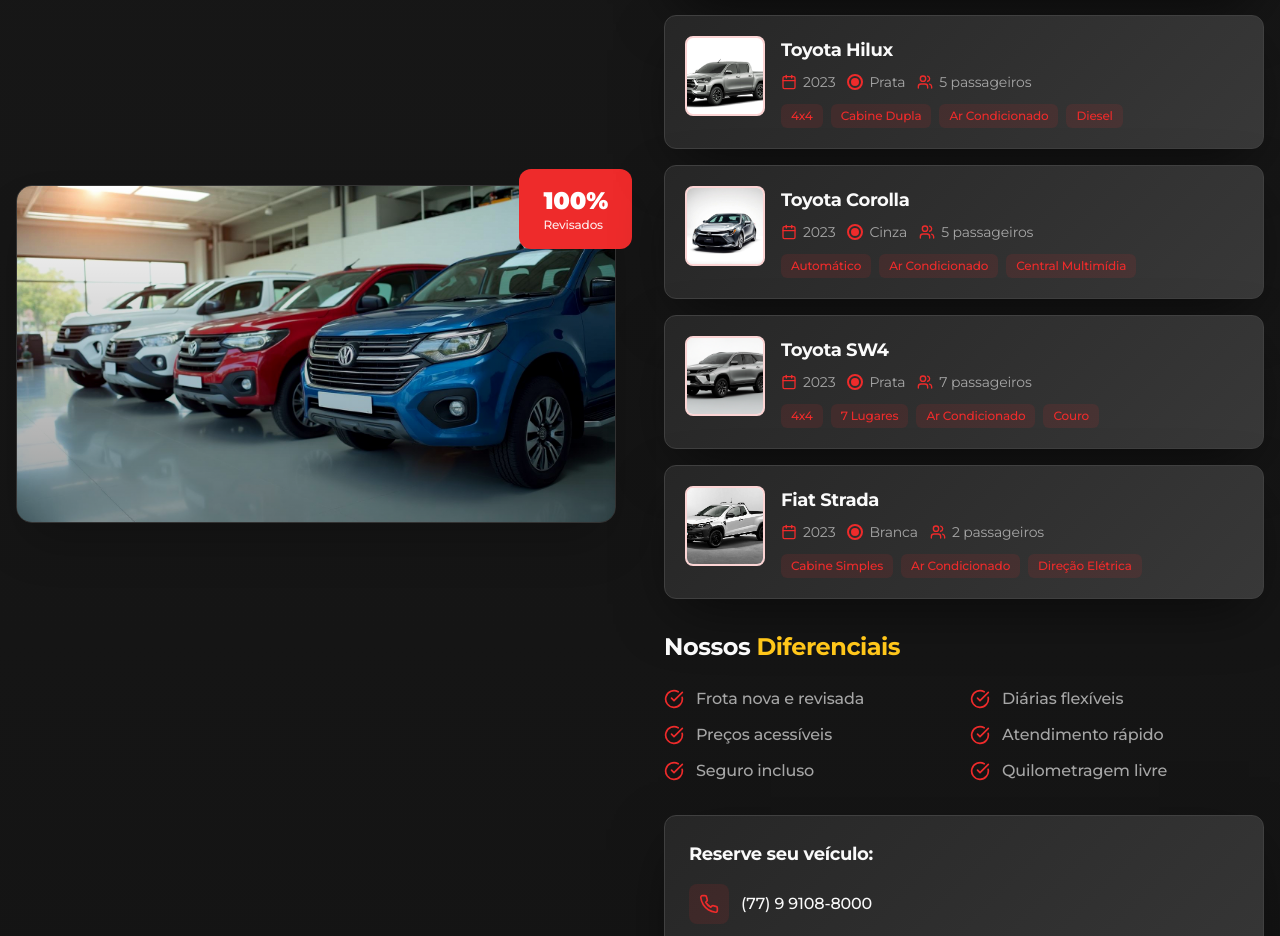
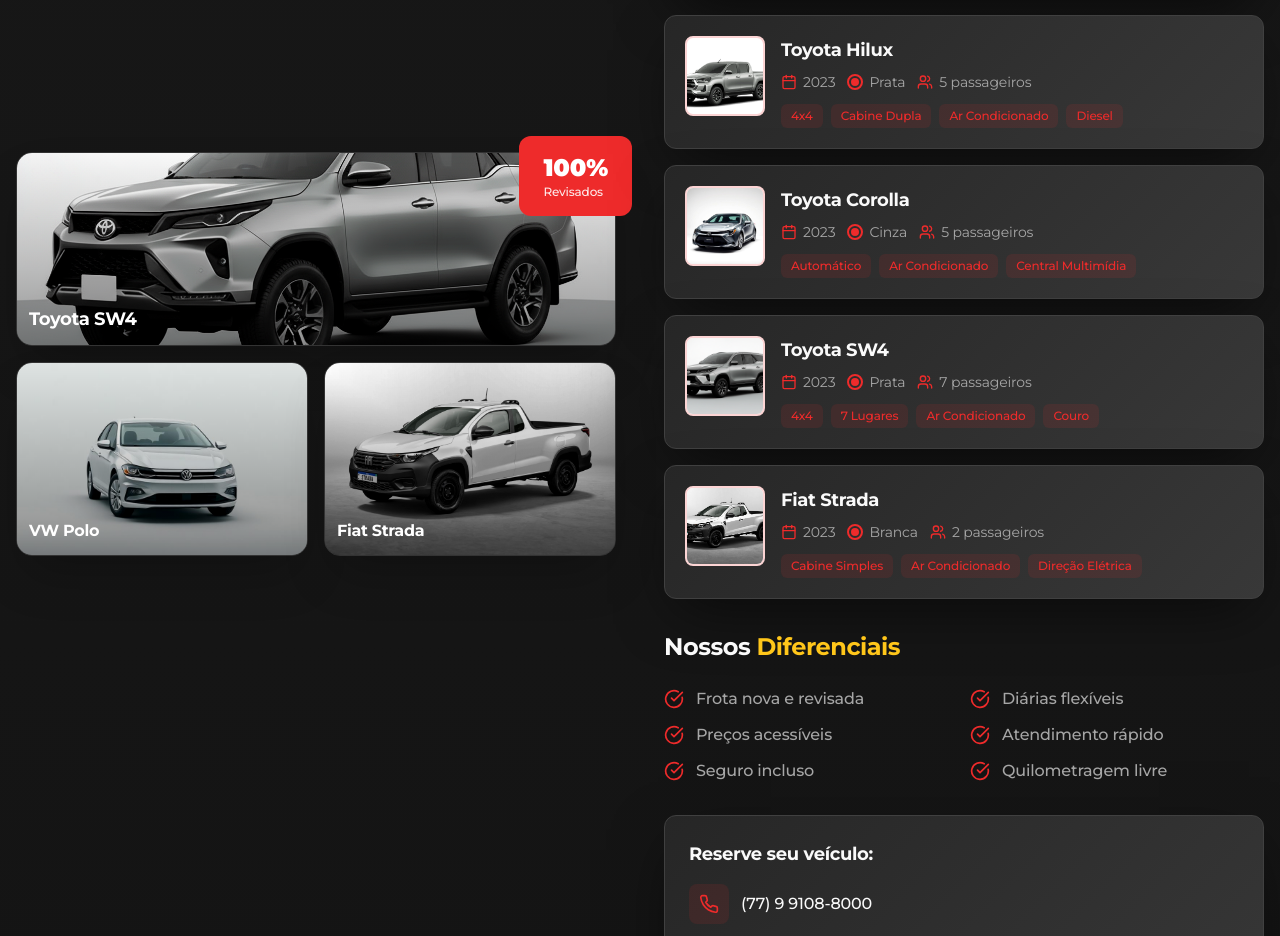
Before and after one commit to exnova526-del/lapa-solutions-web-53514, a React (Vite) app: page / in a window 1280 px wide. Shown: the part 2440-3376 px from the top of the page. Built offline with nearby package versions, Linux system fonts and the light colour scheme; the HTML template or start-up script is replaced by a standard one.

Commit message:
Add vehicle images to fleet

```diff
--- a/src/components/FrotaVeiculos.tsx
+++ b/src/components/FrotaVeiculos.tsx
@@ -100,21 +100,57 @@ const FrotaVeiculos = () => {
         </div>
 
         <div className="grid lg:grid-cols-2 gap-12 items-center mb-16">
-          {/* Left Image */}
+          {/* Left Images Grid */}
           <div
             ref={imageRef as any}
             className={`relative scroll-reveal-left ${imageVisible ? 'revealed' : ''}`}
           >
-            <div className="relative rounded-2xl overflow-hidden shadow-2xl border border-border">
-              <img
-                src={fleetImage}
-                alt="Frota de veículos disponíveis para locação"
-                className="w-full h-full object-cover"
-              />
-              <div className="absolute inset-0 bg-gradient-to-t from-black/40 to-transparent" />
+            <div className="grid grid-cols-1 gap-4">
+              {/* SW4 */}
+              <div className="relative rounded-2xl overflow-hidden shadow-2xl border border-border">
+                <img
+                  src={sw4Img}
+                  alt="Toyota SW4 - 4x4, 7 Lugares"
+                  className="w-full h-48 object-cover"
+                />
+                <div className="absolute inset-0 bg-gradient-to-t from-black/40 to-transparent" />
+                <div className="absolute bottom-3 left-3">
+                  <h4 className="text-lg font-bold text-white">Toyota SW4</h4>
+                </div>
+              </div>
+
+              {/* Grid 2 columns for Polo and Strada */}
+              <div className="grid grid-cols-2 gap-4">
+                {/* Polo */}
+                <div className="relative rounded-2xl overflow-hidden shadow-2xl border border-border">
+                  <img
+                    src={poloImg}
+                    alt="Volkswagen Polo 2025"
+                    className="w-full h-48 object-cover"
+                  />
+                  <div className="absolute inset-0 bg-gradient-to-t from-black/40 to-transparent" />
+                  <div className="absolute bottom-3 left-3">
+                    <h4 className="text-base font-bold text-white">VW Polo</h4>
+                  </div>
+                </div>
+
+                {/* Strada */}
+                <div className="relative rounded-2xl overflow-hidden shadow-2xl border border-border">
+                  <img
+                    src={stradaImg}
+                    alt="Fiat Strada"
+                    className="w-full h-48 object-cover"
+                  />
+                  <div className="absolute inset-0 bg-gradient-to-t from-black/40 to-transparent" />
+                  <div className="absolute bottom-3 left-3">
+                    <h4 className="text-base font-bold text-white">Fiat Strada</h4>
+                  </div>
+                </div>
+              </div>
             </div>
+
             {/* Floating Badge */}
-            <div className="absolute -top-4 -right-4 bg-primary glow-primary px-6 py-4 rounded-xl shadow-2xl">
+            <div className="absolute -top-4 -right-4 bg-primary glow-primary px-6 py-4 rounded-xl shadow-2xl z-10">
               <div className="text-2xl font-black text-white">100%</div>
               <div className="text-xs font-medium text-white/90">Revisados</div>
             </div>
```
